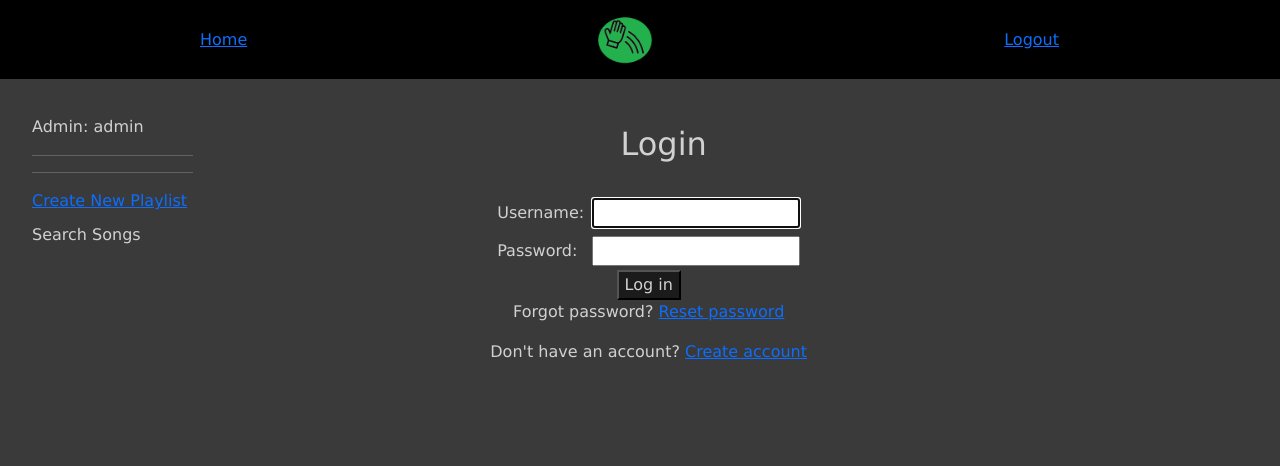
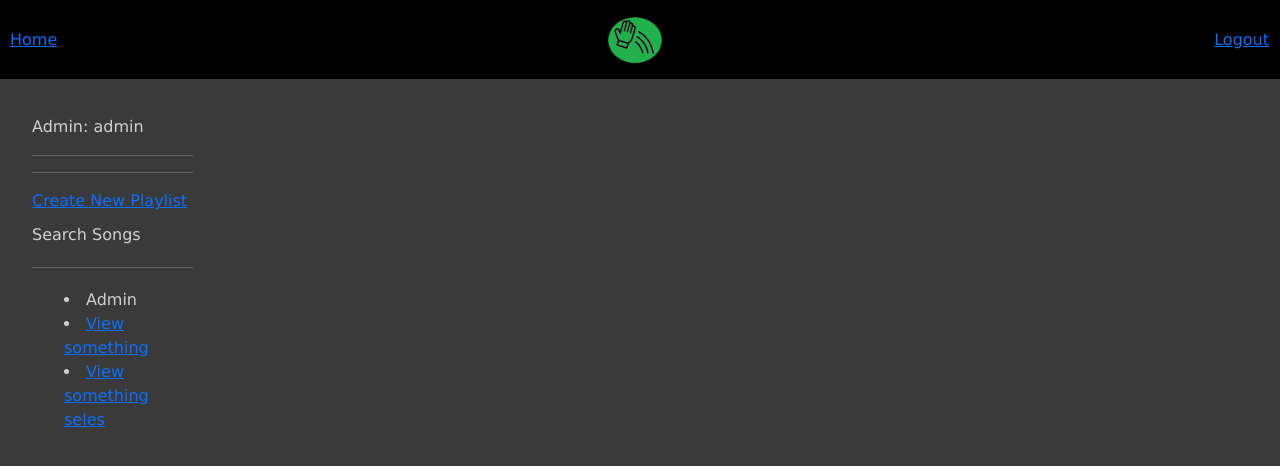
Before and after one commit to GarrettBengtson/Slapify_Project, a Django app: page /accounts/login/ in a window 1280 px wide. Shown: the top 466 px of the page. Run offline with Django 5.2, Linux system fonts and the light colour scheme; a user stored in the database is signed in.

Commit message:
Fixed formatting issues that occurred due to an issue in base_template.

```diff
--- a/slapify_web_app/static/css/styles.css
+++ b/slapify_web_app/static/css/styles.css
@@ -9,7 +9,6 @@ p {}
 h2 {
     text-align: center;
     margin: 30px;
-    margin-right: 200px;
 }
 
 .navbar {
@@ -19,7 +18,6 @@ h2 {
 
 #logout-form {
     display: inline;
-    margin-right: 200px;
 }
 
 #logout-form button {
@@ -39,8 +37,8 @@ h2 {
 
 .navbar-item{
     display: inline;
-    margin-left: 200px;
-    margin-right: 20px;
+    padding-left: 10px;
+    padding-right: 10px;
 }
 .sidebar-item{
     display: block;
@@ -54,7 +52,7 @@ h2 {
 .login_form {
     text-align: center;
     margin-left: auto;
-    margin-right: 200px;
+    margin-right: auto;
 }
 
 .create_form {
@@ -63,7 +61,7 @@ h2 {
     justify-content: center;
     align-items: center;
     margin-left: auto;
-    margin-right: 200px;
+    margin-right: auto;
 }
 
 .login_table {
@@ -85,31 +83,27 @@ tr.table_row>td {
 
 .logged_out_text {
     text-align: center;
-    margin-right: 180px;
 }
 
 .password_reset_form {
     text-align: center;
-    margin-left: 40px;
-    margin-right: 220px;
+    margin-left: auto;
+    margin-right: auto;
 }
 
 .password_reset_text{
     text-align: center;
-    margin-right: 200px;
 }
 
 tr.password_reset_form_row>td {
     text-align: right;
     padding: 4px;
     margin:auto;
-    width:80%;
 }
 
 pre {
     font-family: Verdana, Geneva, Tahoma, sans-serif;
     text-align: center;
-    margin-right: 200px;
 }
 
 .error-message {
@@ -127,7 +121,6 @@ pre {
 
 .playlist_table{
     width: 90%;
-    margin-right: 200px;
 }
 .playlist_table_row{
     border-bottom: 1px solid;
@@ -158,7 +151,6 @@ audio::webkit-media-controls-panel{
 
 .playlist_form{
     text-align: center;
-    margin-right: 180px;
 }
 
 .playlist_form_table{
--- a/slapify_web_app/templates/base_template.html
+++ b/slapify_web_app/templates/base_template.html
@@ -14,7 +14,7 @@
     <link rel="stylesheet" href="{% static 'css/styles.css' %}" />
 </head>
 <body>
-    <div class="col-lg-12">
+    <div class="col-lg-12 d-lg-block">
         <ul class="navbar">
             {% if user.is_authenticated %}
             <li class="navbar-item">
@@ -40,10 +40,10 @@
             {% endif %}
         </ul>
     </div>
+    {% block sidebar %}
     <div class="row">
+        {% if user.is_authenticated %}
         <div class="col-lg-2 d-lg-block sidebar">
-            {% block sidebar %}
-            {% if user.is_authenticated %}
             <ul class="sidebar-nav">
                 <li class="sidebar-item">{{user.user_type}}: {{ user.get_username }}</li>
                 <hr>
@@ -57,15 +57,9 @@
                     <a href="{% url 'create_playlist' %}">Create New Playlist</a>
                 </li>
                 <li class="sidebar-item">Search Songs</li>
-                    {% comment %} {% for user in users %}
-                        <li class="sidebar-item">
-                            <p>{{ user.user_type }} r</p>
-                        </li>
-                    {% endfor %} {% endcomment %}
             </ul>
-
             <ul class="sidebar-nav">
-                    {% if user.user_types %}
+                {% if user.user_type == 'Admin' %}
                     <hr>
                     <ul class="sidebar-nav">
                         <li>Admin</li>
@@ -73,11 +67,15 @@
                         <li><a href="">View something seles</a></li>
                     </ul>
                 {% endif %}
-            {% endif %}
             </ul>
-            {% endblock %}
         </div>
         <div class="col-lg-10">{% block content %}{% endblock content %}</div>
+        {% else %}
+        <div class="col-lg-12">{% block logged_out_content %}{% endblock logged_out_content %}</div>
+
+        {% endif %}
+
     </div>
+    {% endblock %}
 </body>
 </html>
--- a/templates/registration/create_account.html
+++ b/templates/registration/create_account.html
@@ -1,6 +1,6 @@
 {% extends "base_template.html" %}
 
-{% block content %}
+{% block logged_out_content %}
     <h2>Create Account</h2>
 
     <div class="create_form">
@@ -45,4 +45,4 @@
             <input type="hidden" name="next" value="{{ next }}">
         </form>
     </div>
-{% endblock content %}
+{% endblock %}
--- a/templates/registration/create_account_success.html
+++ b/templates/registration/create_account_success.html
@@ -1,6 +1,6 @@
 {% extends "base_template.html" %}
 
-{% block content %}
+{% block logged_out_content %}
 <h2>Account Creation Success</h2>
     <div class="logged_out_text">
         <p>Successfully created account!</p>
--- a/templates/registration/logged_out.html
+++ b/templates/registration/logged_out.html
@@ -1,6 +1,6 @@
 {% extends "base_template.html" %}
 
-{% block content %}
+{% block logged_out_content %}
 <h2>Logout</h2>
     <div class="logged_out_text">
         <p>Successfully logged out!</p>
--- a/templates/registration/login.html
+++ b/templates/registration/login.html
@@ -1,8 +1,8 @@
 {% extends "base_template.html" %}
 
-{% block content %}
-
-    <h2>Login</h2>
+{% block logged_out_content %}
+<div class="container-fluid">
+  <h2>Login</h2>
 
   {% if form.errors %}
     <p class="login_para">Your username and password didn't match. Please try again.</p>
@@ -46,3 +46,4 @@
       </p>
   </div>
 {% endblock %}
+</div>
--- a/templates/registration/password_reset_complete.html
+++ b/templates/registration/password_reset_complete.html
@@ -1,6 +1,6 @@
 {% extends "base_template.html" %}
 
-{% block content %}
+{% block logged_out_content %}
   <h2>The password has been changed!</h1>
   <p class="password_reset_text"><a href="{% url 'login' %}">Go back to Login</a></p>
 {% endblock %}
--- a/templates/registration/password_reset_confirm.html
+++ b/templates/registration/password_reset_confirm.html
@@ -1,6 +1,6 @@
 {% extends "base_template.html" %}
 
-{% block content %}
+{% block logged_out_content %}
     {% if validlink %}
         <h2>Reset Your Password</h2>
         <div class="password_reset_form">
--- a/templates/registration/password_reset_done.html
+++ b/templates/registration/password_reset_done.html
@@ -1,6 +1,6 @@
 {% extends "base_template.html" %}
 
-{% block content %}
+{% block logged_out_content %}
     <h2>
         Password Reset Submitted
     </h2>
--- a/templates/registration/password_reset_form.html
+++ b/templates/registration/password_reset_form.html
@@ -1,6 +1,6 @@
 {% extends "base_template.html" %}
 
-{% block content %}
+{% block logged_out_content %}
 <h2>Reset Password</h2>
   <form action="" method="post" class="password_reset_form">
   {% csrf_token %}
--- a/templates/registration/register_account.html
+++ b/templates/registration/register_account.html
@@ -2,10 +2,10 @@
 
 {% block title %}Create Account{% endblock title %}
 
-{% block content %}
+{% block logged_out_content %}
     <form action="" method="POST">
         {% csrf_token %}
         {{ form.as_p }}
         <button type='submit' class='btn btn-success'>Register</button>
     </form>
-{% endblock content %}
+{% endblock %}
```
Also changed, not shown: db.sqlite3. Lines whose indentation alone changed are shown as unchanged.
